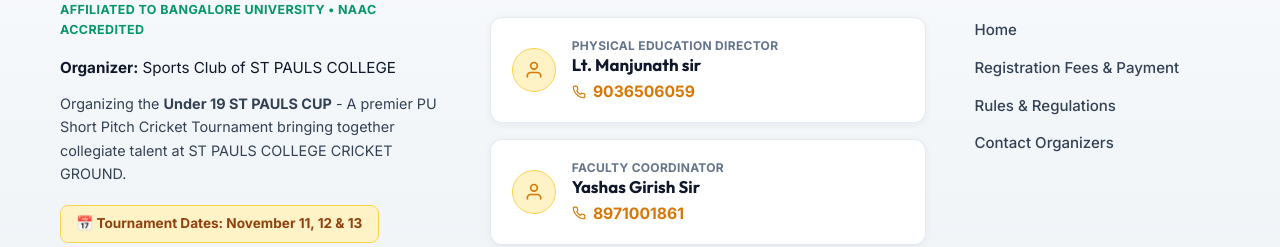
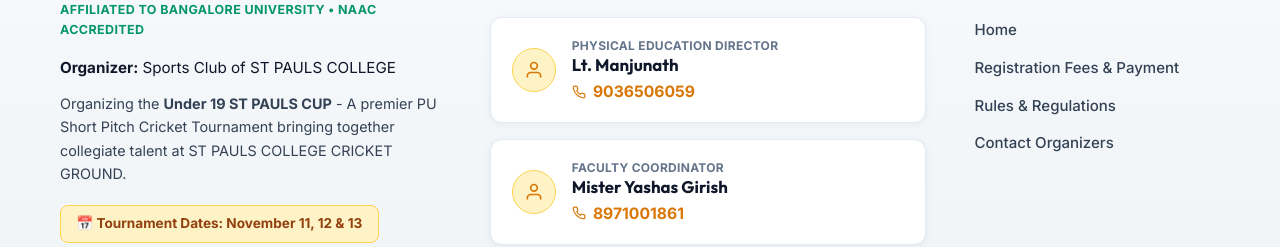
Before and after one commit to darshan-sg26/st_pauls_tournament, a plain HTML site: page index.html in a window 1280 px wide. Shown: the part 4238-4485 px from the top of the page. Drawn offline with Linux system fonts and the light colour scheme.

Commit message:
corrected name

```diff
--- a/index.html
+++ b/index.html
@@ -693,7 +693,7 @@
               </div>
               <div class="contact-details">
                 <span class="contact-role">Physical Education Director</span>
-                <span class="contact-name">Lt. Manjunath sir</span>
+                <span class="contact-name">Lt. Manjunath </span>
                 <a href="tel:9036506059" class="contact-tel-link" aria-label="Call Lt. Manjunath sir at 9036506059">
                   <svg class="tel-icon" viewBox="0 0 24 24" fill="none" stroke="currentColor" stroke-width="2">
                     <path d="M22 16.92v3a2 2 0 0 1-2.18 2 19.79 19.79 0 0 1-8.63-3.07 19.5 19.5 0 0 1-6-6 19.79 19.79 0 0 1-3.07-8.67A2 2 0 0 1 4.11 2h3a2 2 0 0 1 2 1.72 12.84 12.84 0 0 0 .7 2.81 2 2 0 0 1-.45 2.11L8.09 9.91a16 16 0 0 0 6 6l1.27-1.27a2 2 0 0 1 2.11-.45 12.84 12.84 0 0 0 2.81.7A2 2 0 0 1 22 16.92z"/>
@@ -713,7 +713,7 @@
               </div>
               <div class="contact-details">
                 <span class="contact-role">Faculty Coordinator</span>
-                <span class="contact-name">Yashas Girish Sir</span>
+                <span class="contact-name"> Mister Yashas Girish </span>
                 <a href="tel:8971001861" class="contact-tel-link" aria-label="Call Yashas Girish Sir at 8971001861">
                   <svg class="tel-icon" viewBox="0 0 24 24" fill="none" stroke="currentColor" stroke-width="2">
                     <path d="M22 16.92v3a2 2 0 0 1-2.18 2 19.79 19.79 0 0 1-8.63-3.07 19.5 19.5 0 0 1-6-6 19.79 19.79 0 0 1-3.07-8.67A2 2 0 0 1 4.11 2h3a2 2 0 0 1 2 1.72 12.84 12.84 0 0 0 .7 2.81 2 2 0 0 1-.45 2.11L8.09 9.91a16 16 0 0 0 6 6l1.27-1.27a2 2 0 0 1 2.11-.45 12.84 12.84 0 0 0 2.81.7A2 2 0 0 1 22 16.92z"/>
```
